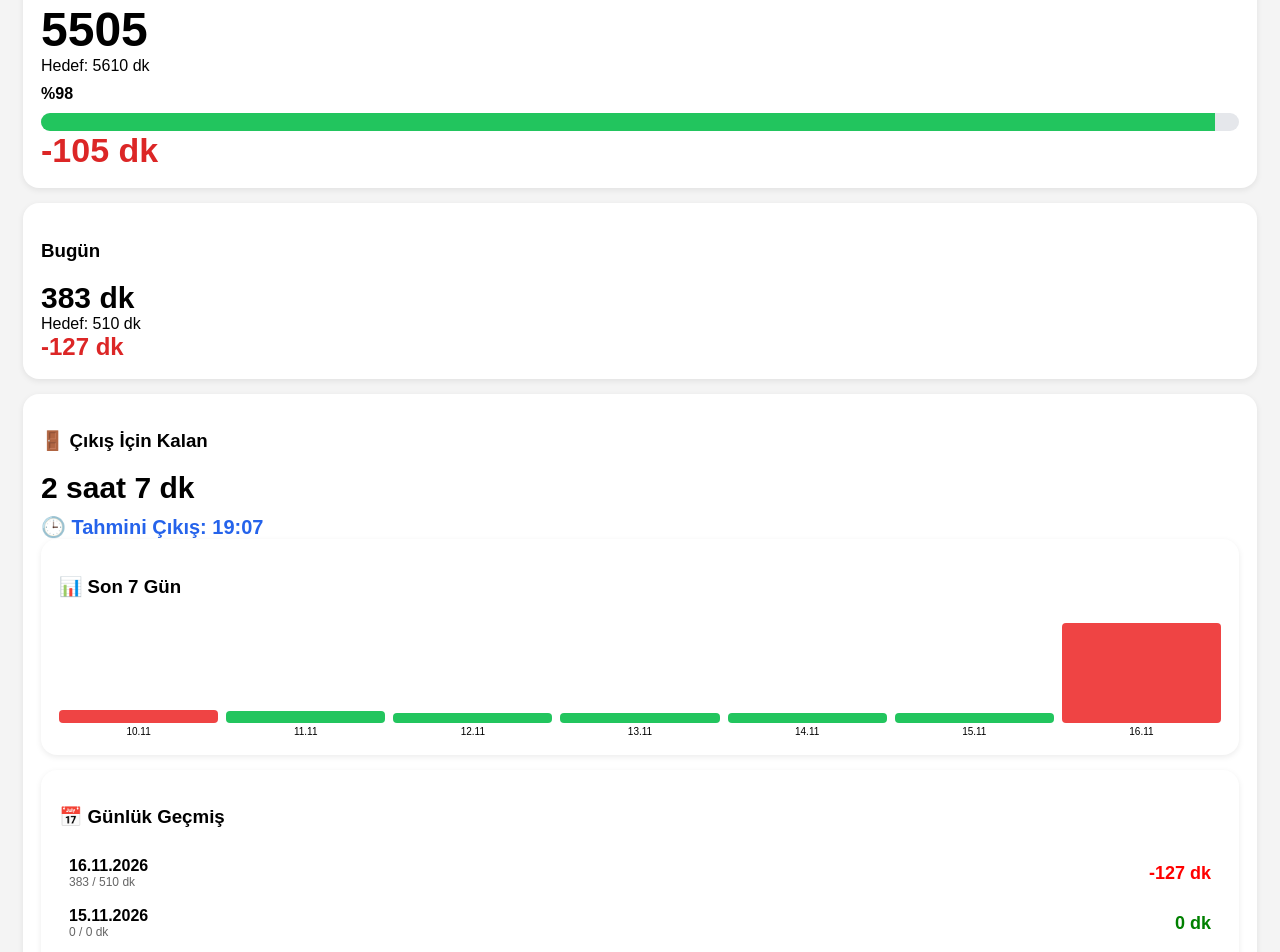
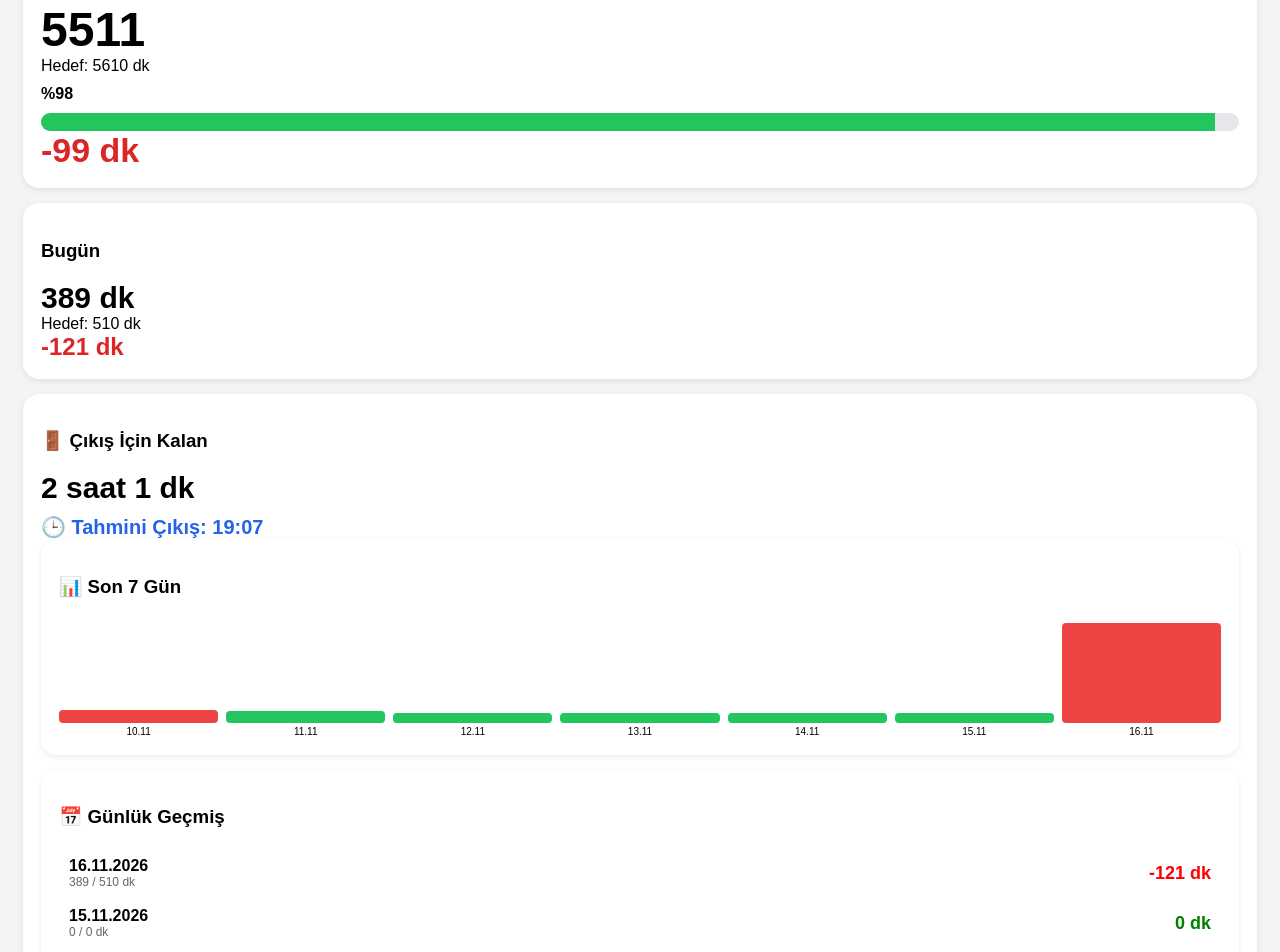
Before and after one commit to akileusTR/pdks-dashboard, a plain HTML site: page index.html in a window 1280 px wide. Shown: the part 340-1292 px from the top of the page. Drawn offline with Linux system fonts and the light colour scheme.

Commit message:
auto update

```diff
--- a/index.html
+++ b/index.html
@@ -97,7 +97,7 @@ margin-bottom:15px;
 
 <div>
 ⏰ Son Güncelleme:
-16.11.2026 17:00
+16.11.2026 17:06
 </div>
 
 <div>
@@ -114,7 +114,7 @@ AYLIK DURUM
 </div>
 
 <div class="big">
-5505
+5511
 </div>
 
 <div>
@@ -150,7 +150,7 @@ font-weight:bold;
 color:#dc2626;
 ">
 
--105 dk
+-99 dk
 
 </div>
 
@@ -161,7 +161,7 @@ color:#dc2626;
 <h3>Bugün</h3>
 
 <div class="medium">
-383 dk
+389 dk
 </div>
 
 <div>
@@ -175,7 +175,7 @@ font-size:24px;
 font-weight:bold;
 ">
 
--127 dk
+-121 dk
 
 </div>
 
@@ -188,7 +188,7 @@ font-weight:bold;
 <div
 class="medium">
 
-2 saat 7 dk
+2 saat 1 dk
 
 <div
 style="
@@ -375,7 +375,7 @@ height:120px;
         font-size:12px;
         color:#666;
         ">
-        383 / 510 dk
+        389 / 510 dk
         </span>
 
         </td>
@@ -388,7 +388,7 @@ height:120px;
         text-align:right;
         ">
 
-        -127 dk
+        -121 dk
 
         </td>
 
@@ -846,7 +846,7 @@ Kalan İş Günü:
 <div>
 
 Açık/Kapalı Durum:
--105 dk
+-99 dk
 
 </div>
 
```
